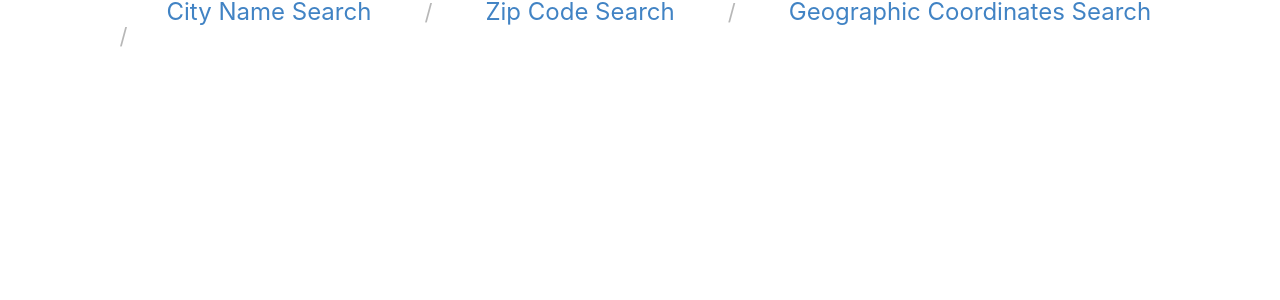
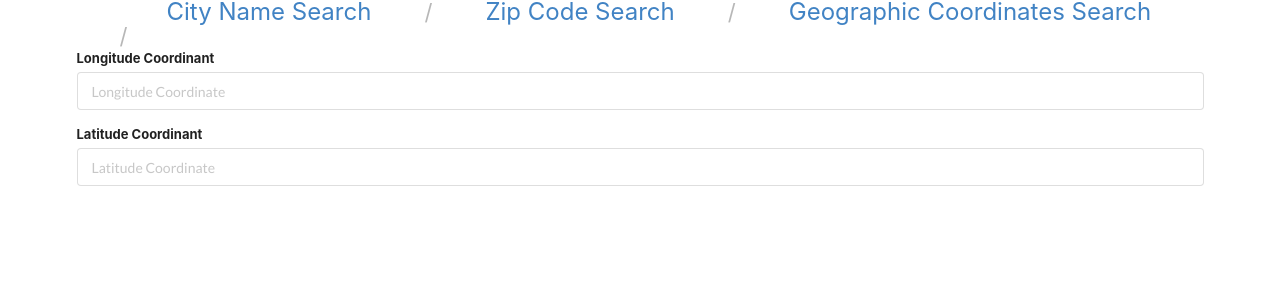
Before and after one commit to markpietan/Userhub-React, a React (Create React App) app in the folder weatherapp/: page /geographic_search in a window 1280 px wide. Shown: the top 300 px of the page. Built offline with nearby package versions, Linux system fonts and the light colour scheme; no server answers.

Commit message:
worked on Geo Coords Componenent

```diff
--- a/weatherapp/src/App.js
+++ b/weatherapp/src/App.js
@@ -1,6 +1,7 @@
 import React from "react";
 import Header from "./Header";
 import Weatherpage from "./Weatherpage";
+import Geographicsearch from "./Geographicsearch"
 import "./App.css";
 import { Route, Switch, Link } from "react-router-dom";
 function App() {
@@ -14,7 +15,10 @@ function App() {
         <Weatherpage parameterName="zip" title= "Zip Code Search"></Weatherpage>
       </Route>
 
-      <Route path="/geographic_search" exact></Route>
+      <Route path="/geographic_search" exact>
+      <Geographicsearch/>
+     </Route>
+
     </main>
   );
 }
--- /dev/null
+++ b/weatherapp/src/Geographicsearch.js
@@ -0,0 +1,76 @@
+import React, { useState, useRef, useEffect } from "react";
+import { debounce } from "lodash";
+
+import openWeather from "./api/OPenWeatherApi";
+import TodayWeather from "./TodayWeather";
+const Geographicsearch = () => {
+  const [long, setLong] = useState("");
+  const [lat, setLat] = useState("");
+  const debounceSearchRef = useRef(null);
+  const [results, setResults] = useState(null);
+  useEffect(() => {
+    const debouncedSearch = debounce(openWeather.get, 800);
+    debounceSearchRef.current = debouncedSearch;
+  }, []);
+  useEffect(() => {
+    if (navigator.geolocation) {
+        navigator.geolocation.getCurrentPosition(function(position){
+           setLong(position.coords.longitude)
+           setLat(position.coords.latitude)
+        });
+      }
+
+  }, [])
+  useEffect(() => {
+    const networkRequest = async () => {
+
+
+      let response = await openWeather.get("", {
+        params: {
+          lat : lat,
+          lon : long
+        },
+      });
+      setResults(response.data)
+    };
+
+    if(lat !== "" && long !== "") {
+        networkRequest()
+    }
+  }, [lat, long]);
+  return (
+    <section className="ui container">
+      <form className="ui form">
+        <div className="field">
+          <label htmlFor="Longitude">Longitude Coordinant</label>
+          <input
+            onChange={ (e) => {
+              setLong(e.target.value);
+            }}
+            value={long}
+            type="number"
+            name="Longitude"
+            placeholder="Longitude Coordinate"
+          ></input>
+        </div>
+        <div className="field">
+          <label htmlFor="Latitude">Latitude Coordinant</label>
+          <input
+            onChange={ (e) => {
+              setLat(e.target.value);
+            }}
+            value={lat}
+            type="number"
+            name="Latitude"
+            placeholder="Latitude Coordinate"
+          ></input>
+        </div>
+      </form>
+      {results === null ? null : (
+        <TodayWeather results={results}></TodayWeather>
+      )}
+    </section>
+  );
+};
+
+export default Geographicsearch;
--- a/weatherapp/src/TodayWeather.js
+++ b/weatherapp/src/TodayWeather.js
@@ -12,7 +12,7 @@ return (
       <div className="event">
         <div className="content">
           <div className="summary">
-              <img src= {`http://openweathermap.org/img/wn/${results.weather[0].icon}.png`}></img>
+              <img src= {`http://openweathermap.org/img/wn/${results.weather[0].icon}.png`} alt= {`Weather Forecast`}></img>
           {results.weather[0].description}</div>
         </div>
       </div>
--- a/weatherapp/src/Weatherpage.js
+++ b/weatherapp/src/Weatherpage.js
@@ -1,6 +1,6 @@
 import React, { useState, useRef, useEffect } from "react";
 import { debounce } from "lodash";
-
+import OneCall from "./api/OpenOneCallApi"
 import openWeather from "./api/OPenWeatherApi";
 import TodayWeather from "./TodayWeather";
 const Weatherpage = ({ parameterName, title}) => {
@@ -11,6 +11,21 @@ const Weatherpage = ({ parameterName, title}) => {
     const debouncedSearch = debounce(openWeather.get, 800);
     debounceSearchRef.current = debouncedSearch;
   }, []);
+  useEffect(()=>{
+      const forecastRequest = async () => {
+       let response = await OneCall.get('', {
+           params : {
+                lat : results.coord.lat,
+                lon : results.coord.lon
+
+           }
+       })
+       console.log(response.data)
+      }
+   if (results !== null) {
+     forecastRequest()
+   }
+  }, [results])
   useEffect(() => {
     const networkRequest = async () => {
         console.log(text)
--- a/weatherapp/src/api/OPenWeatherApi.js
+++ b/weatherapp/src/api/OPenWeatherApi.js
@@ -5,6 +5,7 @@ const openWeatherCityName = axios.create({
     baseURL: "https://api.openweathermap.org/data/2.5/weather",
     params: {
 
+        // appid: "a2594e5b28bebe16ec65f9ae5ce04c47",
         appid: "5dd22c53579207aa4f23d8438bd2334a",
 
 
--- /dev/null
+++ b/weatherapp/src/api/OpenOneCallApi.js
@@ -0,0 +1,17 @@
+import axios from 'axios'
+
+
+const OneCall = axios.create({
+    baseURL: "https://api.openweathermap.org/data/2.5/onecall",
+    params: {
+
+        exclude: "current,minutely,hourly,alert",
+        units: "imperial",
+
+        // appid: "a2594e5b28bebe16ec65f9ae5ce04c47",
+        appid: "5dd22c53579207aa4f23d8438bd2334a",
+
+
+    }
+})
+ export default OneCall
```
